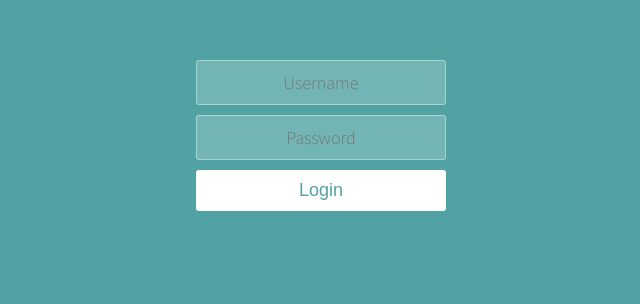
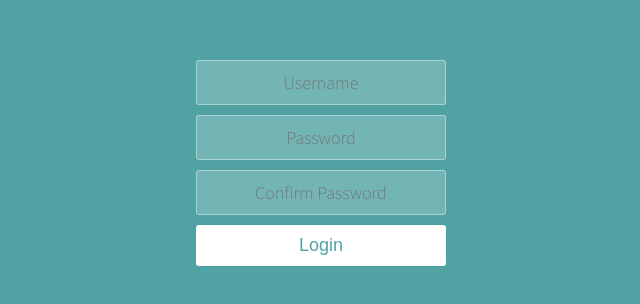
Before and after one commit to Suguru1114/Ternary-Operator, a React (Vite) app: page / in a window 1280 px wide. Shown: the part 168-472 px from the top of the page, without its empty margins (319-959 px from the left). Built offline with nearby package versions, Linux system fonts and the light colour scheme.

Commit message:
change condition

```diff
--- a/src/components/Form.jsx
+++ b/src/components/Form.jsx
@@ -5,9 +5,11 @@ function Form(props) {
     <form className="form">
       <input type="text" placeholder="Username" />
       <input type="password" placeholder="Password" />
-        {props.isRegistered === false && (
+        {/* {props.isRegistered === false && ( */}
+          {props.isRegistered &&
+
         <input type="password" placeholder="Confirm Password" />
-        )}
+        }
       <button type="submit">
         {props.isRegistered ?  "Login" : "Register"}
       </button>
```
